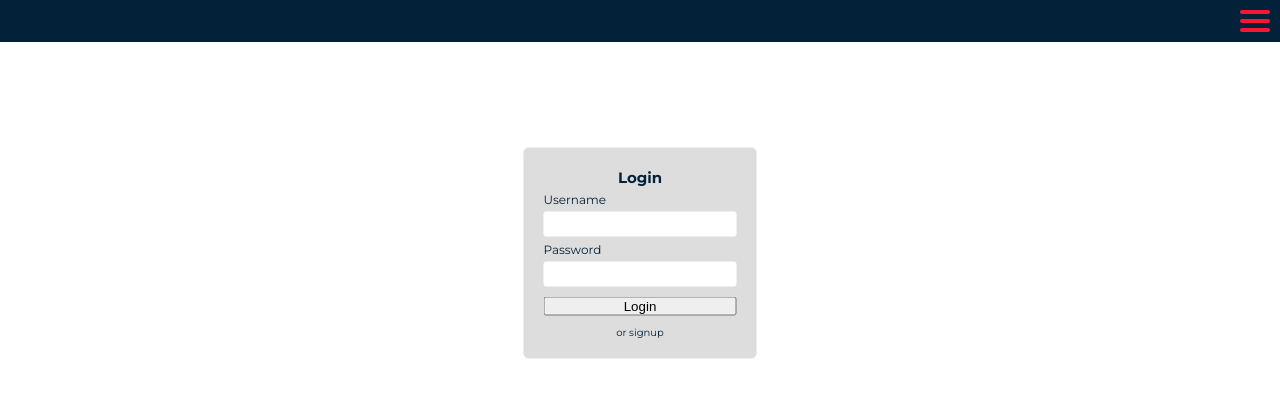
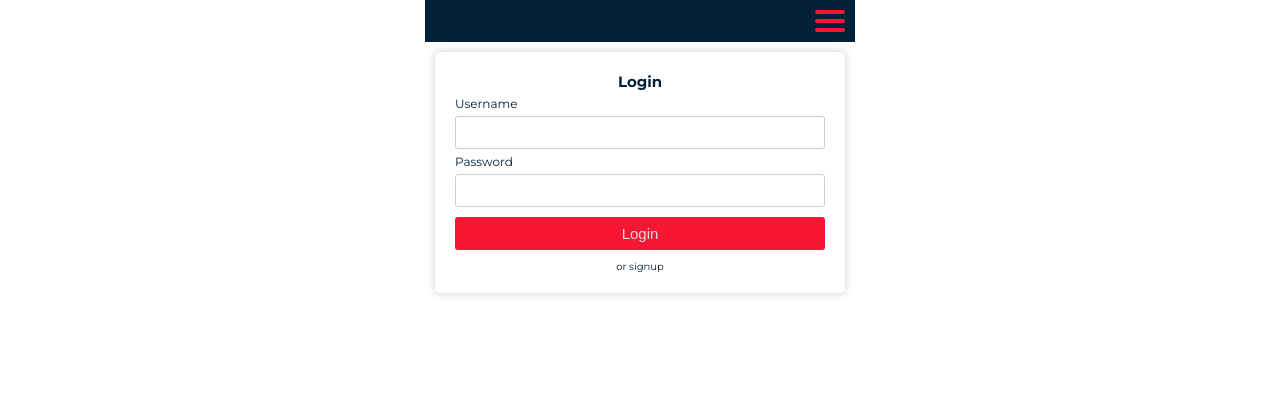
Before and after one commit to sFaizi/aggilo, a React (Vite) app in the folder frontend/: page / in a window 1280 px wide. Shown: the top 398 px of the page. Built offline with nearby package versions, Linux system fonts and the light colour scheme.

Commit message:
Auth styling

```diff
--- a/frontend/src/features/Authenticate.module.css
+++ b/frontend/src/features/Authenticate.module.css
@@ -1,17 +1,13 @@
 .container {
-  position: relative;
 }
 
 .form {
-  background-color: var(--tertiary2);
-  position: absolute;
-  top: 50%;
-  left: 50%;
-  transform: translate(-50%, 50%);
   padding: 2rem;
   border-radius: 0.5rem;
   display: grid;
   gap: 1rem;
+  box-shadow: 0px 0px 10px var(--tertiary);
+  margin: 1rem;
 }
 
 .field {
@@ -22,8 +18,8 @@
 }
 
 .field input {
-  padding: 0.5rem 0.8rem 0.5rem 0.8rem;
-  border: none;
+  padding: 0.8rem;
+  border: 1px solid var(--tertiary);
   border-radius: 3px;
 }
 
@@ -36,3 +32,13 @@
   display: grid;
   gap: 0.5rem;
 }
+
+.form button {
+  background-color: var(--primary);
+  border: none;
+  color: var(--tertiary2);
+  padding: 0.8rem;
+  border-radius: 3px;
+  font-size: 1.5rem;
+  font-weight: 500;
+}
--- a/frontend/src/index.css
+++ b/frontend/src/index.css
@@ -9,6 +9,9 @@
   --tertiary2: #dddddd; /*borders*/
   --alert: #ca3131;
   --success: #0eaa3d;
+
+  /* mobile width */
+  --mobile: 430px;
 }
 
 *,
@@ -29,5 +32,6 @@ body {
   font-family: "Montserrat", sans-serif;
   /* font-family: 'Poppins', sans-serif; */
   color: var(--primary2);
-  background-color: #ffffff;
+  width: var(--mobile);
+  margin: 0 auto;
 }
```
